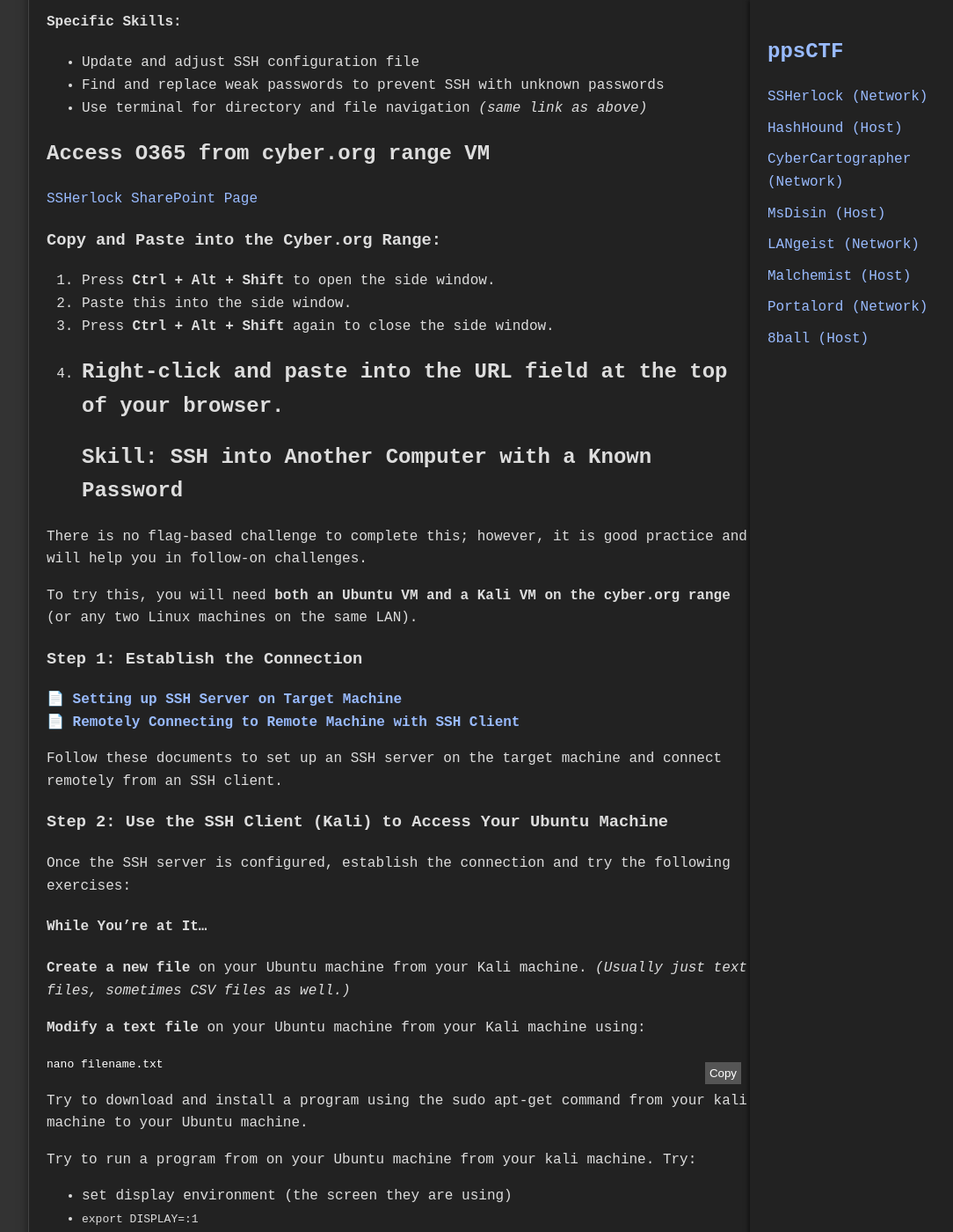
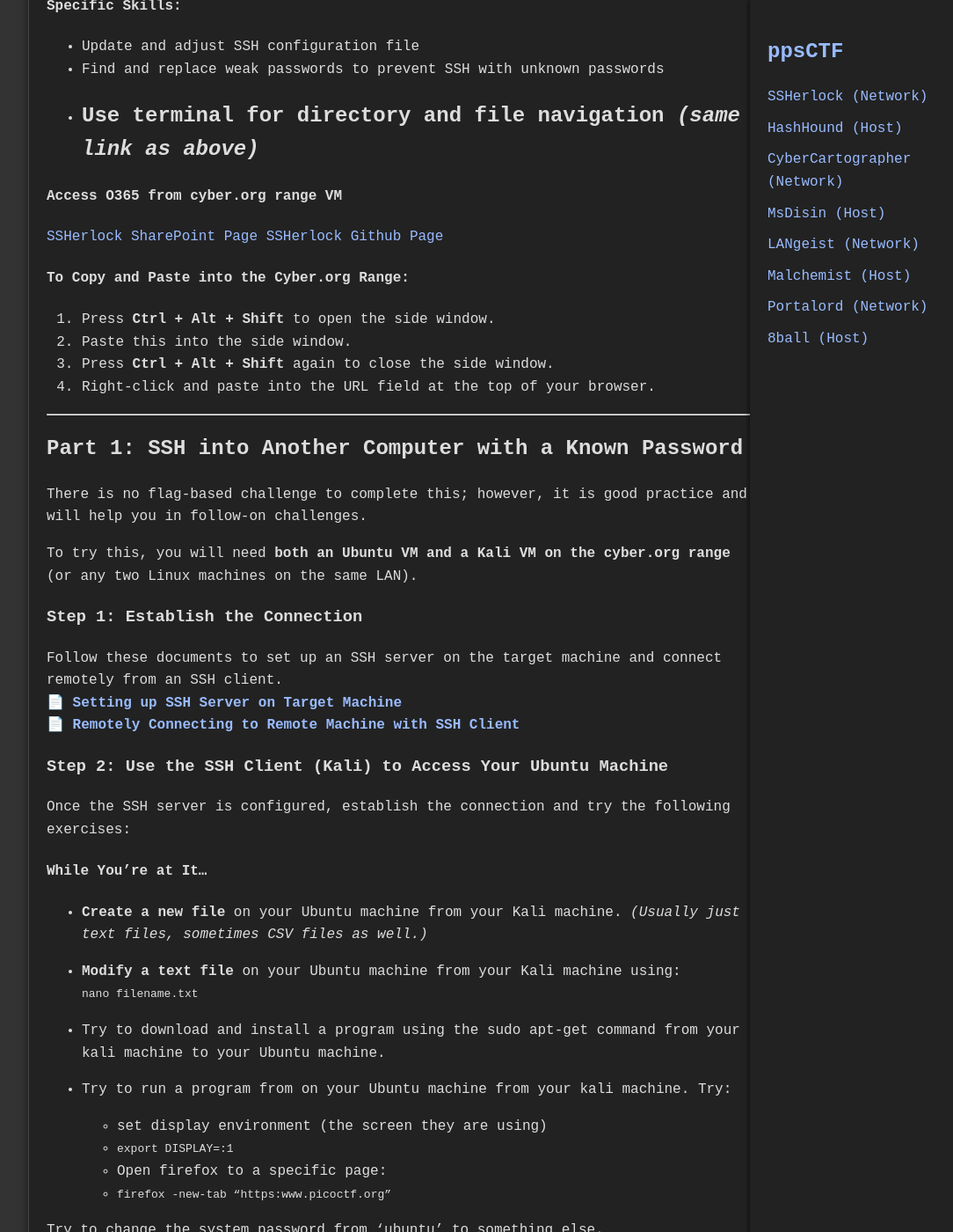
Before and after one commit to jboyce1/ppsCTF, a Jekyll site: the page built from classes/SSHerlock/SSHerlock.md, in a window 1280 px wide and 1400 px high, scrolled down 944 px. Shown: the whole window at 88% size, without its empty margins (187-1271 px from the left). Built offline with Jekyll 4.4.1, drawn with Linux system fonts in a browser that asks for light colours; some of the changed text lies outside the part shown.

Commit message:
Update SSHerlock.md

````diff
--- a/classes/SSHerlock/SSHerlock.md
+++ b/classes/SSHerlock/SSHerlock.md
@@ -7,10 +7,11 @@
 <div style="text-align: center;">
   <img src="{{ 'classes/SSHerlock/22258-Edwardian-era-British-detective.png' | relative_url }}" alt="Edwardian-era British Detective" style="max-width: 80%; height: auto;">
 </div>
+
 ## **SSHerlock Work Role**
 
 ### **Offensive:**
-This role is all about establishing connections with your opponent's computers, navigating their file structure, and extracting files for your team to analyze.
+**This role is all about establishing connections with your opponent's computers, navigating their file structure, and extracting files for your team to analyze.**
 
 #### **Specific Skills:**
 - SSH into another computer with a known password
@@ -19,38 +20,38 @@
 - SCP files from your computers onto your opponents
 - Use terminal for directory and file navigation
 
----
-
 ### **Defensive:**
-This role is about preventing your opponent from connecting to your computers while ensuring you can access them to clean out malicious files.
+**This role is about preventing your opponent from connecting to your computers while ensuring you can access them to clean out malicious files.**
 
 #### **Specific Skills:**
 - Update and adjust SSH configuration file
 - Find and replace weak passwords to prevent SSH with unknown passwords
 - Use terminal for directory and file navigation *(same link as above)*
+---
 
+#### **Access O365 from cyber.org range VM**
+[SSHerlock SharePoint Page](https://mypps.sharepoint.com/sites/ppsCyberTacticsFest/SitePages/SSHerlock.aspx) [SSHerlock Github Page](https://jboyce1.github.io/ppsCTF/classes/SSHerlock/SSHerlock)
 
-## **Access O365 from cyber.org range VM**
-[SSHerlock SharePoint Page](https://mypps.sharepoint.com/sites/ppsCyberTacticsFest/SitePages/SSHerlock.aspx)
-
-### **Copy and Paste into the Cyber.org Range:**
+#### **To Copy and Paste into the Cyber.org Range:**
 1. Press **Ctrl + Alt + Shift** to open the side window.
 2. Paste this into the side window.
 3. Press **Ctrl + Alt + Shift** again to close the side window.
 4. Right-click and paste into the URL field at the top of your browser.
+
 ---
-## **Skill: SSH into Another Computer with a Known Password**
+
+## **Part 1: SSH into Another Computer with a Known Password**
 
 There is no flag-based challenge to complete this; however, it is good practice and will help you in follow-on challenges.
 
 To try this, you will need **both an Ubuntu VM and a Kali VM on the cyber.org range** (or any two Linux machines on the same LAN).
 
-
 ### **Step 1: Establish the Connection**
+Follow these documents to set up an SSH server on the target machine and connect remotely from an SSH client.
 📄 **[Setting up SSH Server on Target Machine](./classes/SSHerlock/Setting%20up%20Secure%20Shell%20Server.pdf)**
 📄 **[Remotely Connecting to Remote Machine with SSH Client](./classes/SSHerlock/Setting%20up%20Secure%20Shell%20Client.pdf)**
 
-Follow these documents to set up an SSH server on the target machine and connect remotely from an SSH client.
+
 
 ### **Step 2: Use the SSH Client (Kali) to Access Your Ubuntu Machine**
 
@@ -58,32 +59,31 @@
 
 #### **While You're at It...**
 
-**Create a new file** on your Ubuntu machine from your Kali machine. *(Usually just text files, sometimes CSV files as well.)*
+- **Create a new file** on your Ubuntu machine from your Kali machine. *(Usually just text files, sometimes CSV files as well.)*
 
-**Modify a text file** on your Ubuntu machine from your Kali machine using:
-```bash
-nano filename.txt
-```
-Try to download and install a program using the sudo apt-get command from your kali machine to your Ubuntu machine.
+- **Modify a text file** on your Ubuntu machine from your Kali machine using:
+`nano filename.txt`
 
-Try to run a program from on your Ubuntu machine from your kali machine. Try:
-- set display environment (the screen they are using)
- - `export DISPLAY=:1`
-- Open firefox to a specific page:
- - `firefox -new-tab “https:www.picoctf.org”`
+- Try to download and install a program using the sudo apt-get command from your kali machine to your Ubuntu machine.
+
+- Try to run a program from on your Ubuntu machine from your kali machine. Try:
+  - set display environment (the screen they are using)
+   - `export DISPLAY=:1`
+  - Open firefox to a specific page:
+   - `firefox -new-tab “https:www.picoctf.org”`
 
 Try to change the system password from ‘ubuntu’ to something else.
 
-### **Video Tutorials**
+### **Video Tutorials:**
 
-#### **Setting Up SSH on Target Server**
+#### **Setting Up SSH on Target Server:**
 <div style="text-align: center;">
     <iframe src="https://mypps.sharepoint.com/sites/ppsCyberTacticsFest/_layouts/15/embed.aspx?UniqueId=e2f0ec71-7722-430a-a163-42a76dcfabe0&embed=%7B%22ust%22%3Atrue%2C%22hv%22%3A%22CopyEmbedCode%22%7D&referrer=StreamWebApp&referrerScenario=EmbedDialog.Create"
     width="640" height="360" frameborder="0" scrolling="no" allowfullscreen title="SSH set up target server.mp4"></iframe>
 </div>
 
 
-#### **SSH into Target Machine**
+#### **SSH into Target Machine:**
 <div style="text-align: center;">
     <iframe src="https://mypps.sharepoint.com/sites/ppsCyberTacticsFest/_layouts/15/embed.aspx?UniqueId=140ac197-d304-4650-9d25-18e8ee848259&embed=%7B%22ust%22%3Atrue%2C%22hv%22%3A%22CopyEmbedCode%22%7D&referrer=StreamWebApp&referrerScenario=EmbedDialog.Create"
     width="640" height="360" frameborder="0" scrolling="no" allowfullscreen title="SSH into target.mp4"></iframe>
@@ -91,7 +91,7 @@
 
 ---
 
-## **SSH into Another Computer with an Unknown Password**
+## **Part 2: SSH into Another Computer with an Unknown Password**
 
 ### **Before You Start**
 
@@ -151,7 +149,7 @@
 
 ---
 
-## **SCP files from the opponent computers**
+## **Part 3: SCP files from the opponent computers**
 
 In order to complete this challenge, you will need to pull a file from the Ubuntu machine to decipher the flag.
 
@@ -173,7 +171,7 @@
 ### **More Details**
 📖 [Using SCP Command in Linux: 10 Practical Examples Explained - Linux Handbook](https://linuxhandbook.com/scp-command/)
 
-### **SCP from Target and John with Password List**
+### **Part 4: SCP from Target and John with Password List**
 
 <div style="text-align: center;">
     <iframe src="https://mypps.sharepoint.com/sites/ppsCyberTacticsFest/_layouts/15/embed.aspx?UniqueId=e0d7b6c9-666f-4bcc-be65-464adeb135e1&embed=%7B%22ust%22%3Atrue%2C%22hv%22%3A%22CopyEmbedCode%22%7D&referrer=StreamWebApp&referrerScenario=EmbedDialog.Create"
````
Also changed, not shown: other parts of classes/SSHerlock/SSHerlock.md (+3 -5 lines).
